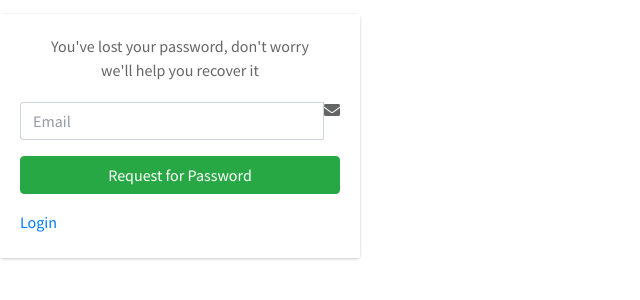
After one commit to solomon-wamutu/Internet_Banking, a PHP site: page /client/pages_reset_pwd.php in a window 1280 px wide. The commit adds this page. Shown: the top 300 px of the page, without its empty margins (0-640 px from the left). Run offline with PHP 8.4, Linux system fonts and the light colour scheme; data comes from the database, SQL or seed files in the repository; some libraries are stand-ins or nearby versions.

Commit message:
several changes

```diff
--- a/client/pages_client_index.php
+++ b/client/pages_client_index.php
@@ -10,8 +10,8 @@ if (isset($_POST['login'])) {
   $stmt->bind_result($email, $password, $client_id); //bind result
   $rs = $stmt->fetch();
   $_SESSION['client_id'] = $client_id; //assaign session toc lient id
-  //$uip=$_SERVER['REMOTE_ADDR'];
-  //$ldate=date('d/m/Y h:i:s', time());
+  $uip=$_SERVER['REMOTE_ADDR'];
+  $ldate=date('d/m/Y h:i:s', time());
   if ($rs) { //if its sucessfull
     $success = "successfully logged in";
     header("location:pages_dashboard.php");
--- a/client/pages_client_signup.php
+++ b/client/pages_client_signup.php
@@ -81,7 +81,7 @@ while ($auth=$res->fetch_object()){
                 </div>
               </div>
             </div>
-            <div class="input-group mb-3" style="display:block;">
+            <div class="input-group mb-3">
               <?php
               //PHP function to generate random
               $length = 8;
--- /dev/null
+++ b/client/pages_reset_pwd.php
@@ -0,0 +1,92 @@
+<?php
+session_start();
+include('./conf/config.php');
+if(isset($_POST['reset_password'])){
+    $error = 0;
+    if(isset($_POST['email']) && !empty($_POST['email'])){
+        $email = mysqli_real_escape_string($mysqli, trim($_POST['email']));
+    }
+    else{
+    $error = 1;
+    $err = "Enter your email address";
+    }
+
+    if(!filter_var($_POST['email'], FILTER_VALIDATE_EMAIL)){
+        $err = "Invalid email address";
+    }
+    $checkEmail = mysqli_query($mysqli, "SELECT `email` FROM `ib_clients` WHERE `email` = `" . $_POST['email'] . "`") or exit(mysqli_error($mysqli));
+
+    if (mysqli_num_rows($checkEmail) > 0) {
+
+        $n = date('y');
+        $new_password = bin2hex(random_bytes($n));
+        //Insert Captured information to a database table
+        $query = "UPDATE ib_clients SET  password=? WHERE email =?";
+        $stmt = $mysqli->prepare($query);
+        //bind paramaters
+        $rc = $stmt->bind_param('ss', $new_password, $email);
+        $stmt->execute();
+        $_SESSION['email'] = $email;
+
+        if ($stmt) {
+          /* Alert */
+          $success = "Confim Your Password" && header("refresh:1; url=pages_confirm_password.php");
+        } else {
+          $err = "Password reset failed";
+        }
+      } else  // user does not exist
+      {
+        $err = "Email Does Not Exist";
+      }
+}
+
+$sel = "SELECT * FROM `ib_systemsettings`";
+$stmt = $mysqli->prepare($sel);
+$stmt->execute();
+$res = $stmt->get_result();
+while ($auth = $res->fetch_object()) {
+    ?>
+<!DOCTYPE html>
+<html lang="en">
+<?php include("./dist/_partials/head.php"); ?>
+<body class="hold-transition login.php">
+
+<div class="login-box">
+    <div class="login-logo"></div>
+    <div class="card">
+        <div class="card-body login-card-body">
+                    <p class="login-box-msg">You've lost your password, don't worry we'll help you recover it</p>
+
+
+
+
+        <form action="" method="post">
+            <div class="input-group mb-3">
+                <input type="email" name="email" id="email" required placeholder="Email" class="form-control">
+                <div class="input-group-append">
+                    <div class="input-group-text"></div>
+                    <span class="fas fa-envelope"></span>
+                </div>
+            </div>
+
+            <div class="row">
+                <div class="col-12">
+                    <button type="submit" name="reset_password" class="btn btn-success btn-block">Request for Password</button>
+                </div>
+            </div>
+        </form>
+            <p class="mt-3 mb-1">
+            <a href="pages_client_index.php">Login</a>
+            </p>
+        </div>
+    </div>
+</div>
+<script src="./plugins/jquery/jquery.min.js"></script>
+<script src="./plugins/bootstrap/js/bootstrap.bundle.min.js"></script>
+<script src="./dist/js/adminlte.min.js"></script>
+</body>
+</html>
+
+<?php
+}
+?>
```
Also changed, not shown: client/conf/pdoconfig.php (added, +13 -0 lines), admin/dist/img/2023-04-28_13_24.jpg (added), admin/dist/img/Screenshot from 2023-01-31 14-40-47.png (added), admin/dist/img/Screenshot from 2023-03-20 20-14-55.png (added), admin/dist/img/Screenshot from 2023-03-20 20-16-13.png (added), admin/dist/img/about_03.jpg (added), admin/dist/img/admin-icn.png (added), admin/dist/img/bank.png (added), admin/dist/img/defaultimg.jpg (added), admin/dist/img/ibankinglg.png (added), admin/dist/img/myLogo.jpg (added), admin/dist/img/solomon.jpg (added), admin/dist/img/tn.png (added), admin/dist/img/user-profile-min.png (added), 2 more files.
